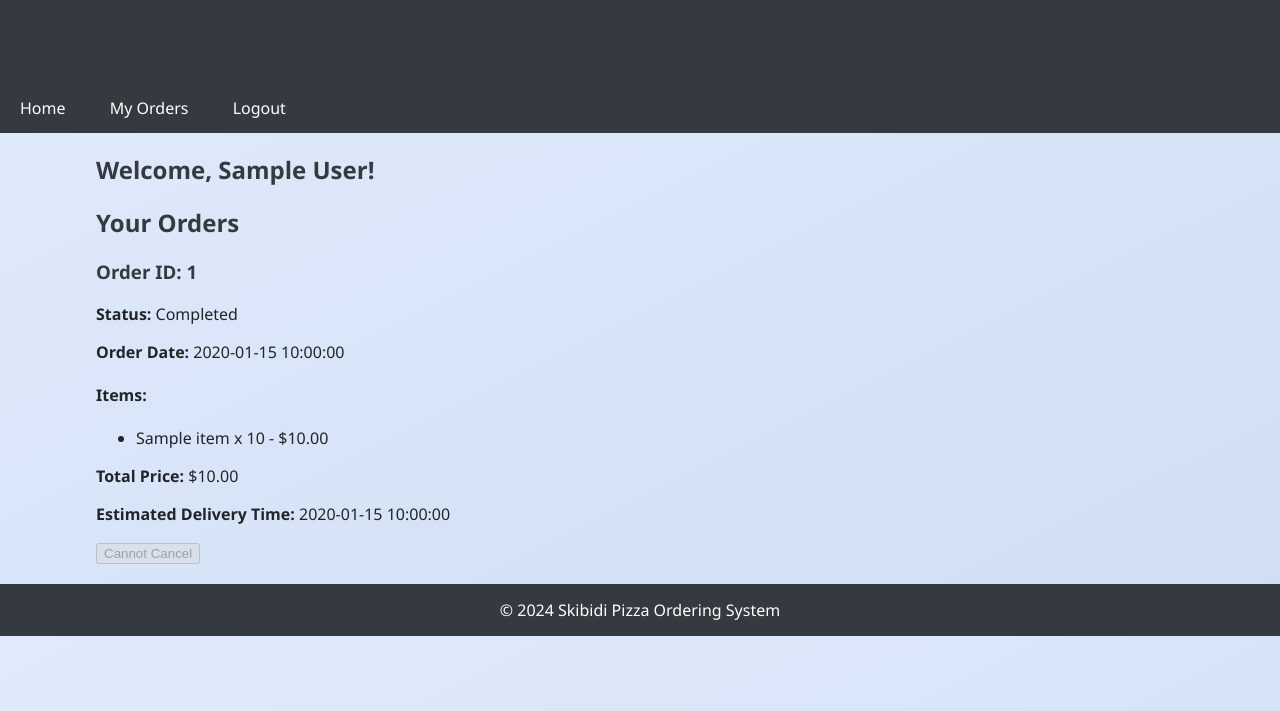
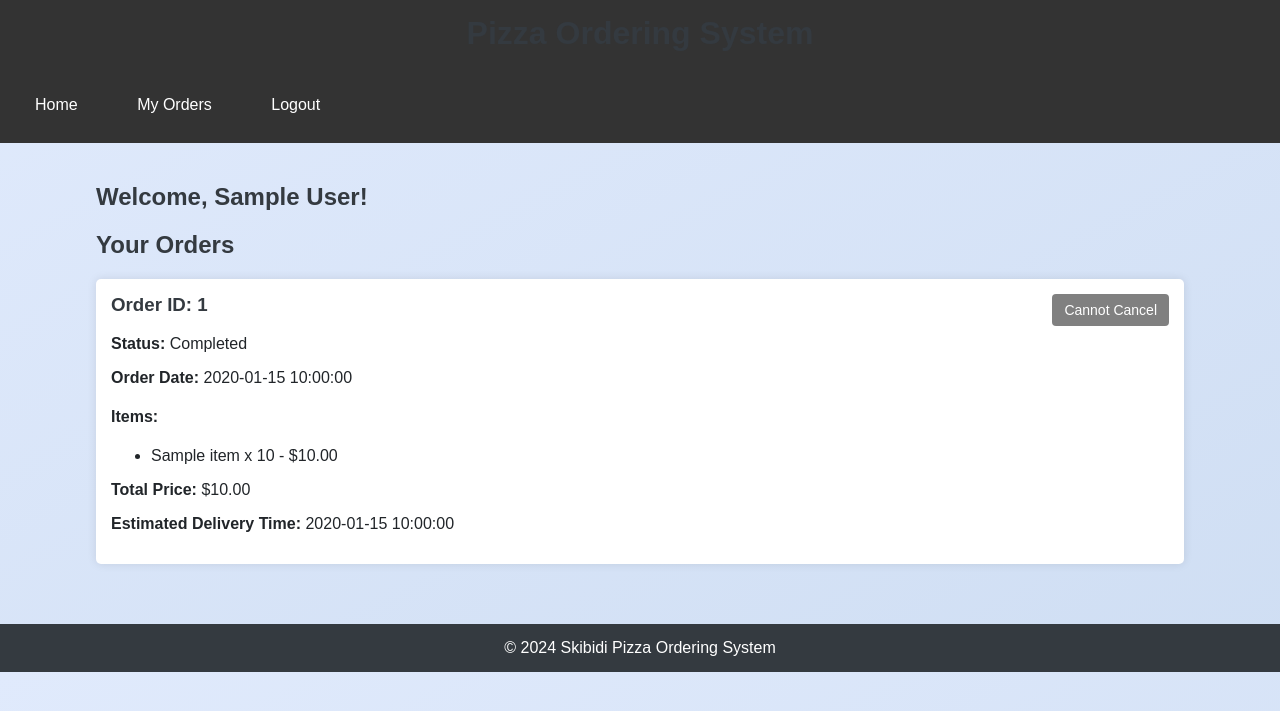
Before and after one commit to swierlik/PizzaProject, a Flask app: page /orders in a window 1280 px wide. Shown: the top 711 px of the page. Run offline with Flask 3, Linux system fonts and the light colour scheme; the visitor is signed in with stand-in values (Sample User, id 1); tables that the repository leaves empty hold one stand-in row (values such as "Sample post").

Commit message:
FINAL PUSH

```diff
--- a/Customers/CustomersManagement.py
+++ b/Customers/CustomersManagement.py
@@ -116,7 +116,7 @@
 
 def get_gender(customerID):
     customer = session.query(Customer).filter(Customer.CustomerID == customerID).first()
-    return customer
+    return customer.Gender
 
 def get_age(customerID):
     # Query the customer from the database
--- a/Orders/ItemType.py
+++ /dev/null
@@ -1,6 +0,0 @@
-# Orders/ItemType.py
-
-class ItemType:
-    PIZZA = 'PIZZA'
-    DRINK = 'DRINK'
-    DESSERT = 'DESSERT'
--- a/Orders/OrdersManagement.py
+++ b/Orders/OrdersManagement.py
@@ -3,7 +3,6 @@
 import pandas as pd
 from sqlalchemy import asc
 from Deliveries.DeliveryManagement import find_available_delivery_person
-from Orders.ItemType import ItemType
 from db import SessionLocal, session
 from Customers.CustomersManagement import *
 from models.Order import Order
@@ -154,8 +153,8 @@
                 order_day = order_date.day
                 order_month = order_date.month
                 if customer_day == order_day and customer_month == order_month:
-                    pizzas[1] = pizzas.get(1, 0) + 1
-                    drinks[1] = drinks.get(1, 0) + 1
+                    pizzas[11] = 1
+                    drinks[1] = 1
 
             new_order = Order(
                 CustomerID=customer_id,
--- a/Orders/__init__.py
+++ /dev/null
@@ -1,3 +0,0 @@
-# Orders/__init__.py
-
-from .ItemType import ItemType
--- a/app.py
+++ b/app.py
@@ -9,7 +9,6 @@
 
 from models.Order import Order
 from models.OrderItem import OrderItem
-from Orders.ItemType import ItemType
 from models.Item import Item
 from models.Customer import Customer
 from models.DiscountCode import DiscountCode
--- a/templates/orders.html
+++ b/templates/orders.html
@@ -7,8 +7,80 @@
     <title>Your Orders - Pizza Ordering</title>
     <link rel="stylesheet" type="text/css" href="{{ url_for('static', filename='styles.css') }}">
     <style>
-        /* Styling remains the same */
-        /* ... existing styles ... */
+        /* Basic styling for demonstration purposes */
+        body {
+            font-family: Arial, sans-serif;
+            background-color: #f8f8f8;
+        }
+        header, nav, footer {
+            background-color: #333;
+            color: #fff;
+            padding: 15px;
+        }
+        nav a {
+            color: #fff;
+            margin-right: 15px;
+            text-decoration: none;
+        }
+        .container {
+            padding: 20px;
+        }
+        .order {
+            background-color: #fff;
+            padding: 15px;
+            margin-bottom: 20px;
+            border-radius: 5px;
+            box-shadow: 0 0 10px rgba(0, 0, 0, 0.1);
+            position: relative;
+        }
+        .order h3 {
+            margin-top: 0;
+        }
+        .cancel-button {
+            padding: 8px 12px;
+            background-color: #ff4d4d; /* Red color for active cancel button */
+            color: white;
+            border: none;
+            border-radius: 4px;
+            cursor: pointer;
+            font-size: 14px;
+        }
+        .cancel-button:hover {
+            background-color: #ff1a1a;
+        }
+        .cancel-button.disabled {
+            background-color: gray; /* Gray color for disabled button */
+            cursor: not-allowed;
+        }
+        .actions {
+            position: absolute;
+            top: 15px;
+            right: 15px;
+        }
+        .flashes {
+            list-style-type: none;
+            padding: 0;
+            margin-bottom: 20px;
+        }
+        .flashes li {
+            background-color: #d4edda;
+            color: #155724;
+            padding: 10px;
+            border-radius: 4px;
+            margin-bottom: 5px;
+        }
+        table {
+            width: 100%;
+            border-collapse: collapse;
+        }
+        th, td {
+            padding: 12px;
+            border-bottom: 1px solid #ddd;
+            text-align: left;
+        }
+        th {
+            background-color: #f2f2f2;
+        }
     </style>
 </head>
 <body>
```
Also changed, not shown: models/Dessert.py (deleted, +0 -11 lines), models/Drink.py (deleted, +0 -11 lines), models/Pizza.py (deleted, +0 -13 lines), 1 other file.
